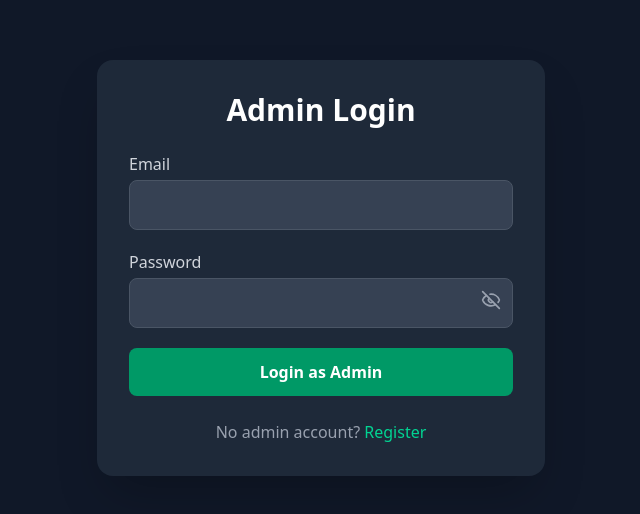
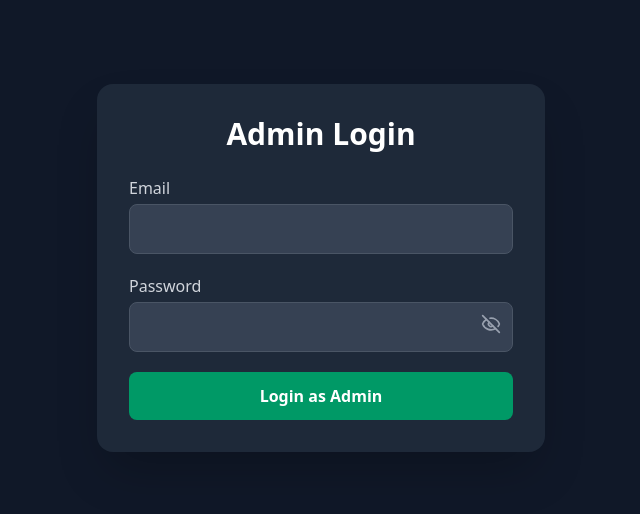
Before and after one commit to rajat804/crysco-frontend, a React (Vite) app: page /admin/login in a window 1280 px wide. Shown: the part 132-646 px from the top of the page, without its empty margins (319-959 px from the left). Built offline with nearby package versions, Linux system fonts and the light colour scheme.

Commit message:
admin login update page

```diff
--- a/src/pages/admin/AdminLogin.jsx
+++ b/src/pages/admin/AdminLogin.jsx
@@ -73,12 +73,7 @@
           </button>
         </form>
 
-        <p className="text-center text-gray-400 mt-6">
-          No admin account?{" "}
-          <Link to="/admin/register" className="text-emerald-400 hover:underline">
-            Register
-          </Link>
-        </p>
+
 
       </div>
     </div>
```
